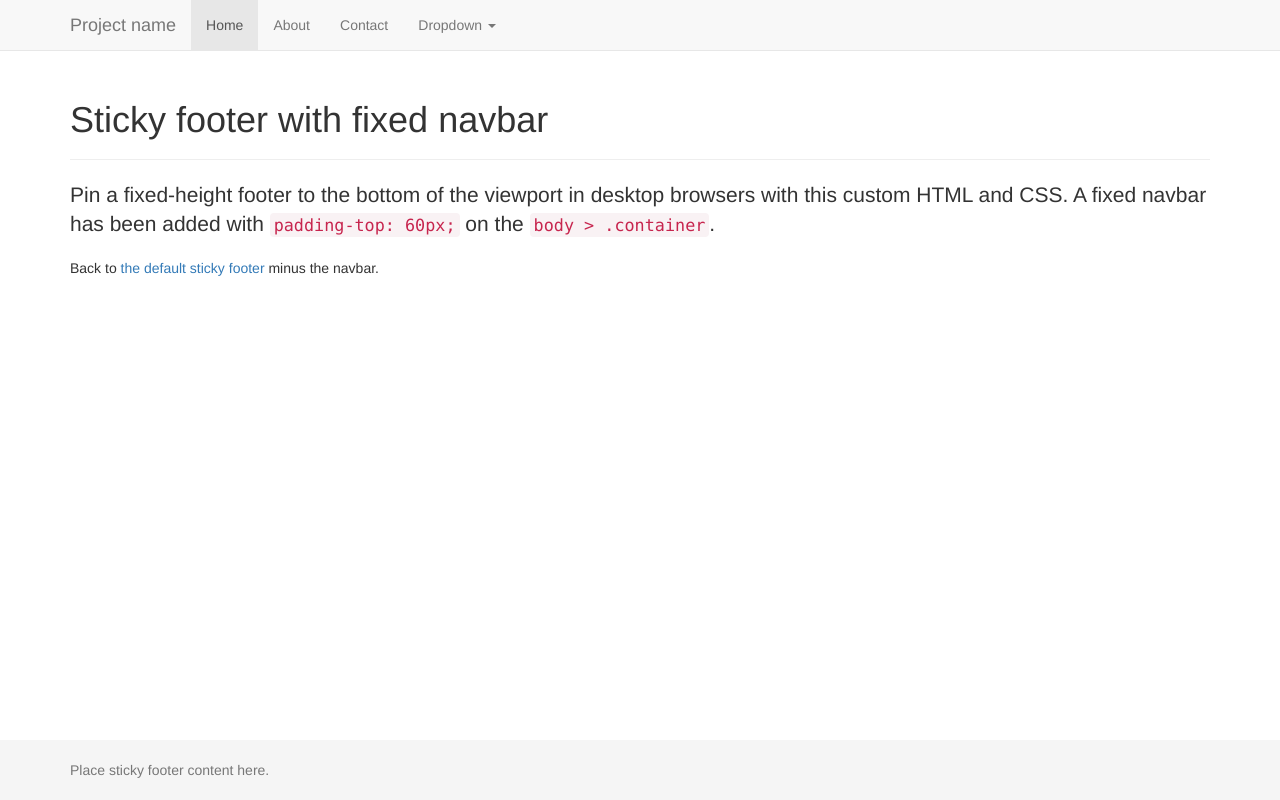
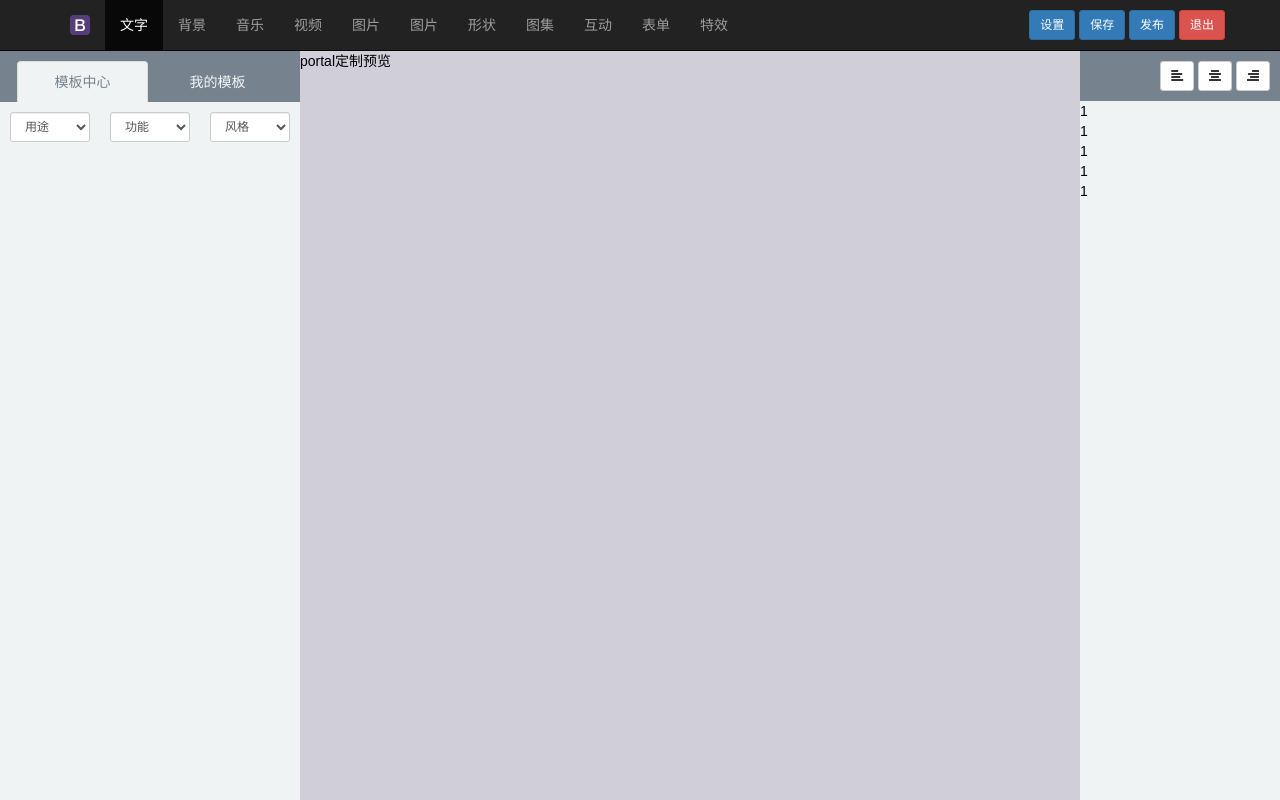
Before and after one commit to wolinyy/wp, a website: page src/custom.html in a window 1280 px wide. Drawn offline with nearby package versions, Linux system fonts and the light colour scheme; files that its build step writes are made by us from their sources.

Commit message:
定制部分 前端页面提交

```diff
--- a/src/custom.html
+++ b/src/custom.html
@@ -16,7 +16,7 @@
     <link href="/bower_components/bootstrap/dist/css/bootstrap.min.css" rel="stylesheet">
 
     <!-- Custom styles for this template -->
-    <link href="css/index.css" rel="stylesheet">
+    <link href="css/custom.css" rel="stylesheet">
 
     <!-- HTML5 shim and Respond.js IE8 support of HTML5 elements and media queries -->
     <!--[if lt IE 9]>
@@ -26,52 +26,105 @@
 </head>
 <body>
 
-    <!-- Fixed navbar -->
-    <nav class="navbar navbar-default navbar-fixed-top" role="navigation">
+    <!--头部-->
+    <nav class="navbar navbar-wp navbar-fixed-top">
         <div class="container">
             <div class="navbar-header">
-                <button type="button" class="navbar-toggle collapsed" data-toggle="collapse" data-target=".navbar-collapse">
-                    <span class="sr-only">Toggle navigation</span>
-                    <span class="icon-bar"></span>
-                    <span class="icon-bar"></span>
-                    <span class="icon-bar"></span>
-                </button>
-                <a class="navbar-brand" href="#">Project name</a>
+                <a class="navbar-brand" href="#">
+                    <h1 class="sr-only">WiFi Portal定制</h1>
+                    <img alt="WiFi Portal定制" src="images/logo.png">
+                </a>
             </div>
-            <div class="collapse navbar-collapse">
-                <ul class="nav navbar-nav">
-                    <li class="active"><a href="#">Home</a></li>
-                    <li><a href="#about">About</a></li>
-                    <li><a href="#contact">Contact</a></li>
-                    <li class="dropdown">
-                        <a href="#" class="dropdown-toggle" data-toggle="dropdown">Dropdown <span class="caret"></span></a>
-                        <ul class="dropdown-menu" role="menu">
-                            <li><a href="#">Action</a></li>
-                            <li><a href="#">Another action</a></li>
-                            <li><a href="#">Something else here</a></li>
-                            <li class="divider"></li>
-                            <li class="dropdown-header">Nav header</li>
-                            <li><a href="#">Separated link</a></li>
-                            <li><a href="#">One more separated link</a></li>
-                        </ul>
-                    </li>
-                </ul>
-            </div><!--/.nav-collapse -->
+            <ul class="nav navbar-nav hidden-xs hidden-sm">
+                <li class="active"><a href="#">文字</a></li>
+                <li><a href="#">背景</a></li>
+                <li><a href="#">音乐</a></li>
+                <li><a href="#">视频</a></li>
+                <li><a href="#">图片</a></li>
+                <li><a href="#">图片</a></li>
+                <li><a href="#">形状</a></li>
+                <li><a href="#">图集</a></li>
+                <li><a href="#">互动</a></li>
+                <li><a href="#">表单</a></li>
+                <li><a href="#">特效</a></li>
+            </ul>
+            <div class="nav navbar-right hidden-xs hidden-sm">
+                <button class="btn navbar-btn btn-sm btn-primary">设置</button>
+                <button class="btn btn-sm btn-primary">保存</button>
+                <button class="btn btn-sm btn-primary">发布</button>
+                <button class="btn btn-sm btn-danger">退出</button>
+            </div>
         </div>
     </nav>
-
-    <!-- Begin page content -->
-    <div class="container">
-        <div class="page-header">
-            <h1>Sticky footer with fixed navbar</h1>
-        </div>
-        <p class="lead">Pin a fixed-height footer to the bottom of the viewport in desktop browsers with this custom HTML and CSS. A fixed navbar has been added with <code>padding-top: 60px;</code> on the <code>body > .container</code>.</p>
-        <p>Back to <a href="../sticky-footer">the default sticky footer</a> minus the navbar.</p>
-    </div>
-
-    <div class="footer">
-        <div class="container">
-            <p class="text-muted">Place sticky footer content here.</p>
+    <!--主体-->
+    <div class="main">
+        <div class="relate">
+            <div class="left">
+                <!-- Nav tabs -->
+                <div id="leftNav">
+                    <ul class="nav nav-tabs nav-justified">
+                        <li class="active"><a href="#tempCenter" data-toggle="tab">模板中心</a></li>
+                        <li><a href="#tempMe" data-toggle="tab">我的模板</a></li>
+                    </ul>
+                </div>
+                <!-- Tab panes -->
+                <div class="tab-content">
+                    <div class="tab-pane active row" id="tempCenter">
+                        <div class="col-xs-4">
+                            <select class="form-control input-sm">
+                                <option>用途</option>
+                                <option>招聘</option>
+                                <option>简历</option>
+                                <option>表格</option>
+                                <option>节日</option>
+                            </select>
+                        </div>
+                        <div class="col-xs-4">
+                            <select class="form-control  input-sm">
+                                <option>功能</option>
+                                <option>背景</option>
+                                <option>图集</option>
+                                <option>表单</option>
+                                <option>互动</option>
+                            </select>
+                        </div>
+                        <div class="col-xs-4">
+                            <select class="form-control  input-sm">
+                                <option>风格</option>
+                                <option>纯色</option>
+                                <option>黑白</option>
+                                <option>绚丽</option>
+                                <option>怀旧</option>
+                                <option>现代</option>
+                                <option>小清新</option>
+                                <option>扁平化</option>
+                                <option>中国风</option>
+                                <option>欧美风</option>
+                            </select>
+                        </div>
+                    </div>
+                    <div class="tab-pane" id="tempMe">我的模板</div>
+                </div>
+            </div>
+            <div class="right">
+                <div class="opts clearfix">
+                    <div class=" pull-right">
+                        <button class="btn btn-sm btn-default"><span class="glyphicon glyphicon-align-left" aria-hidden="true"></span></button>
+                        <button class="btn btn-sm btn-default"><span class="glyphicon glyphicon-align-center" aria-hidden="true"></span></button>
+                        <button class="btn btn-sm btn-default"><span class="glyphicon glyphicon-align-right" aria-hidden="true"></span></button>
+                    </div>
+                </div>
+                <ul>
+                    <li>1</li>
+                    <li>1</li>
+                    <li>1</li>
+                    <li>1</li>
+                    <li>1</li>
+                </ul>
+            </div>
+            <div class="portal">
+                portal定制预览
+            </div>
         </div>
     </div>
 
--- /dev/null
+++ b/src/less/_base.less
@@ -0,0 +1,52 @@
+
+// 定义全局样式
+@import "_variables";
+
+*,
+::before,
+::after{
+  margin: 0;
+  padding: 0;
+  -webkit-tap-highlight-color: transparent;   /*清除点击默认的高亮效果*/
+  -webkit-box-sizing: border-box; /*以你的border开始计算你的宽度*/
+}
+
+body{
+  font-size: 14px;
+  font-family: "Microsoft YaHei", sans-serif; /*第二个是手机的默认字体*/
+  color: #000000;
+  background: @mainBgColor;
+}
+
+a{
+  text-decoration: none;
+  color: #000000;
+}
+
+ul{
+  list-style: none;
+}
+
+input,textarea{
+  border: none;
+  resize: none;
+  outline: none;  /*清除选中效果*/
+
+  -webkit-appearance: none;   /*清除浏览器默认样式*/
+}
+
+/*清除浮动*/
+.clearfix::before,
+.clearfix::after{
+  content: ".";
+  display: block;
+  height: 0;
+  line-height: 0;
+  visibility: hidden;
+  clear: both;
+}
+
+.navbar-brand img{
+  width: 20px;
+  height: 20px;
+}
--- /dev/null
+++ b/src/less/_bt_custom.less
@@ -0,0 +1,173 @@
+
+
+//全局
+@screen-sm:                  768px;
+@screen-sm-min:              @screen-sm;
+@grid-float-breakpoint:     @screen-sm-min;
+//** Point at which the navbar begins collapsing.
+@grid-float-breakpoint-max: (@grid-float-breakpoint - 1);
+@gray-base:              #000;
+@gray-light:             lighten(@gray-base, 46.7%); // #777
+
+//相关变量
+@navbar-wp-color:                      lighten(@gray-light, 15%);
+@navbar-wp-bg:                         #222;
+@navbar-wp-border:                     darken(@navbar-wp-bg, 10%);
+
+// Inverted navbar links
+@navbar-wp-link-color:                 lighten(@gray-light, 15%);
+@navbar-wp-link-hover-color:           #fff;
+@navbar-wp-link-hover-bg:              transparent;
+@navbar-wp-link-active-color:          @navbar-wp-link-hover-color;
+@navbar-wp-link-active-bg:             darken(@navbar-wp-bg, 10%);
+@navbar-wp-link-disabled-color:        #444;
+@navbar-wp-link-disabled-bg:           transparent;
+
+// Inverted navbar brand label
+@navbar-wp-brand-color:                @navbar-wp-link-color;
+@navbar-wp-brand-hover-color:          #fff;
+@navbar-wp-brand-hover-bg:             transparent;
+
+// Inverted navbar toggle
+@navbar-wp-toggle-hover-bg:            #333;
+@navbar-wp-toggle-icon-bar-bg:         #fff;
+@navbar-wp-toggle-border-color:        #333;
+
+// Navbar toggle
+@navbar-wp-toggle-hover-bg:           #ddd;
+@navbar-wp-toggle-icon-bar-bg:        #888;
+@navbar-wp-toggle-border-color:       #ddd;
+
+//样式
+
+.navbar-wp {
+  background-color: @navbar-wp-bg;
+  border-color: @navbar-wp-border;
+
+  .navbar-brand {
+    color: @navbar-wp-brand-color;
+    &:hover,
+    &:focus {
+      color: @navbar-wp-brand-hover-color;
+      background-color: @navbar-wp-brand-hover-bg;
+    }
+  }
+
+  .navbar-text {
+    color: @navbar-wp-color;
+  }
+
+  .navbar-nav {
+    > li > a {
+      color: @navbar-wp-link-color;
+
+      &:hover,
+      &:focus {
+        color: @navbar-wp-link-hover-color;
+        background-color: @navbar-wp-link-hover-bg;
+      }
+    }
+    > .active > a {
+      &,
+      &:hover,
+      &:focus {
+        color: @navbar-wp-link-active-color;
+        background-color: @navbar-wp-link-active-bg;
+      }
+    }
+    > .disabled > a {
+      &,
+      &:hover,
+      &:focus {
+        color: @navbar-wp-link-disabled-color;
+        background-color: @navbar-wp-link-disabled-bg;
+      }
+    }
+  }
+
+  .navbar-toggle {
+    border-color: @navbar-wp-toggle-border-color;
+    &:hover,
+    &:focus {
+      background-color: @navbar-wp-toggle-hover-bg;
+    }
+    .icon-bar {
+      background-color: @navbar-wp-toggle-icon-bar-bg;
+    }
+  }
+
+  .navbar-collapse,
+  .navbar-form {
+    border-color: @navbar-wp-border;
+  }
+
+  // Dropdown menu items
+  .navbar-nav {
+    // Remove background color from open dropdown
+    > .open > a {
+      &,
+      &:hover,
+      &:focus {
+        background-color: @navbar-wp-link-active-bg;
+        color: @navbar-wp-link-active-color;
+      }
+    }
+
+    @media (max-width: @grid-float-breakpoint-max) {
+      // Dropdowns get custom display when collapsed
+      .open .dropdown-menu {
+        > li > a {
+          color: @navbar-wp-link-color;
+          &:hover,
+          &:focus {
+            color: @navbar-wp-link-hover-color;
+            background-color: @navbar-wp-link-hover-bg;
+          }
+        }
+        > .active > a {
+          &,
+          &:hover,
+          &:focus {
+            color: @navbar-wp-link-active-color;
+            background-color: @navbar-wp-link-active-bg;
+          }
+        }
+        > .disabled > a {
+          &,
+          &:hover,
+          &:focus {
+            color: @navbar-wp-link-disabled-color;
+            background-color: @navbar-wp-link-disabled-bg;
+          }
+        }
+      }
+    }
+  }
+
+
+  // Links in navbars
+  //
+  // Add a class to ensure links outside the navbar nav are colored correctly.
+
+  .navbar-link {
+    color: @navbar-wp-link-color;
+    &:hover {
+      color: @navbar-wp-link-hover-color;
+    }
+  }
+
+  .btn-link {
+    color: @navbar-wp-link-color;
+    &:hover,
+    &:focus {
+      color: @navbar-wp-link-hover-color;
+    }
+    &[disabled],
+    fieldset[disabled] & {
+      &:hover,
+      &:focus {
+        color: @navbar-wp-link-disabled-color;
+      }
+    }
+  }
+}
--- /dev/null
+++ b/src/less/_variables.less
@@ -0,0 +1,9 @@
+
+@mainColor: #00B2ED;
+@mainBgColor: #f5f5f5;
+@leftFontColor: #76838F;
+
+@mainLeftWidth: 300px;
+@mainRightWidth: 200px;
+@leftRightBgColor: #F0F3F4;
+@centerBgColor: #D0CFD8;
--- /dev/null
+++ b/src/less/custom.less
@@ -0,0 +1,73 @@
+
+@import "_base";
+
+@import "_bt_custom";
+
+.main{
+  width: 100%;
+  height: 100%;
+  background: yellowgreen;
+  position: absolute;
+  padding-top: 51px;
+  //text-align: center;
+  .relate{
+    position: relative;
+    height: 100%;
+  }
+  .left{
+    background: @leftRightBgColor;
+    position: absolute;
+    height: 100%;
+    width: @mainLeftWidth;
+    #leftNav{
+      padding-top: 10px;
+      background: @leftFontColor;
+      >ul{
+        width: 90%;
+        margin: 0 auto;
+        li{
+          a{
+            margin: 0 2px;
+            color: @mainBgColor;
+            border-bottom: 0;
+            &:hover{
+              background: @leftRightBgColor;
+              color: @leftFontColor;
+            }
+          }
+        }
+        li.active{
+          a{
+            background: @leftRightBgColor;
+            color: @leftFontColor;
+          }
+        }
+      }
+    }
+    #tempCenter{
+      margin: 0;
+      >div{
+        padding: 10px;
+      }
+    }
+  }
+  .right{
+    background: @leftRightBgColor;
+    position: absolute;
+    right: 0;
+    width: @mainRightWidth;
+    height: 100%;
+    .opts{
+      background: @leftFontColor;
+      padding: 10px;
+    }
+  }
+  .portal{
+    margin: 0 auto;
+    width: 100%;
+    background: @centerBgColor;
+    height: 100%;
+    padding-left: @mainLeftWidth;
+    padding-right: @mainRightWidth;
+  }
+}
```
Also changed, not shown: src/images/logo.png (added).
